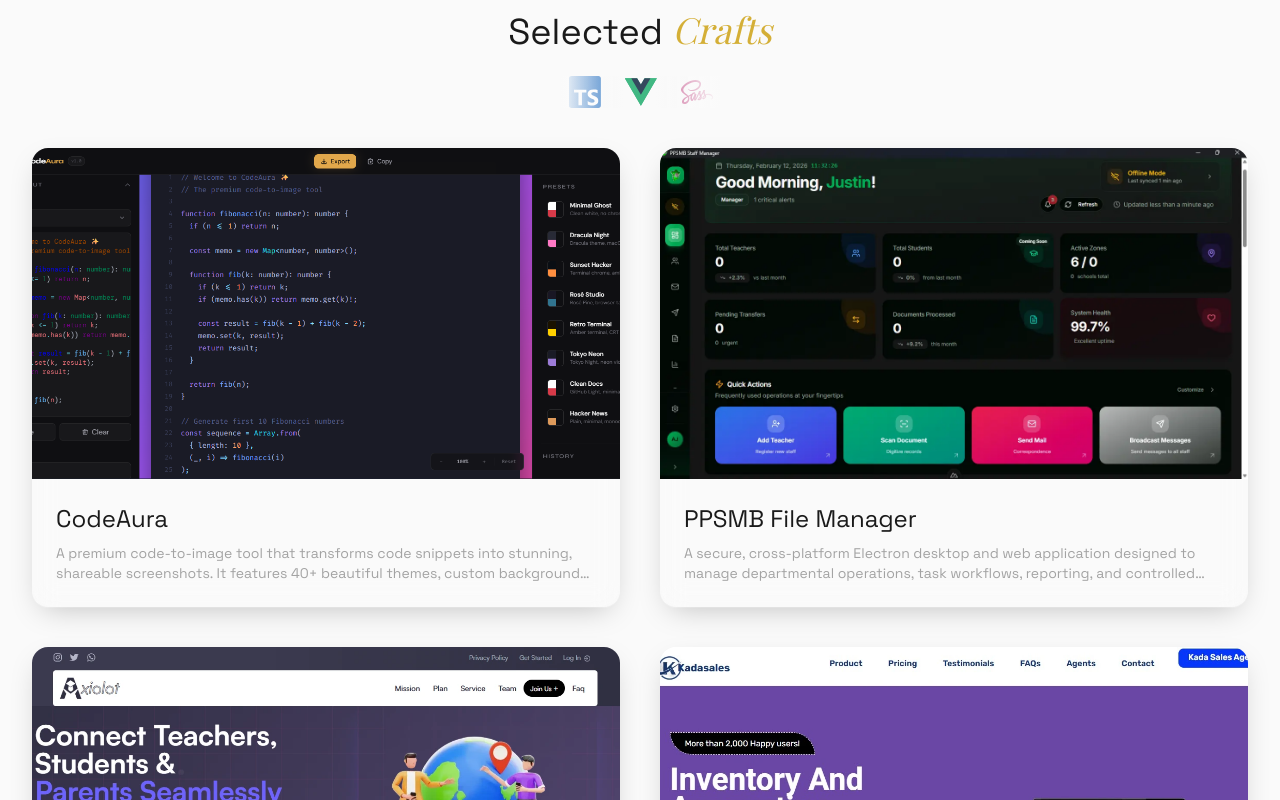
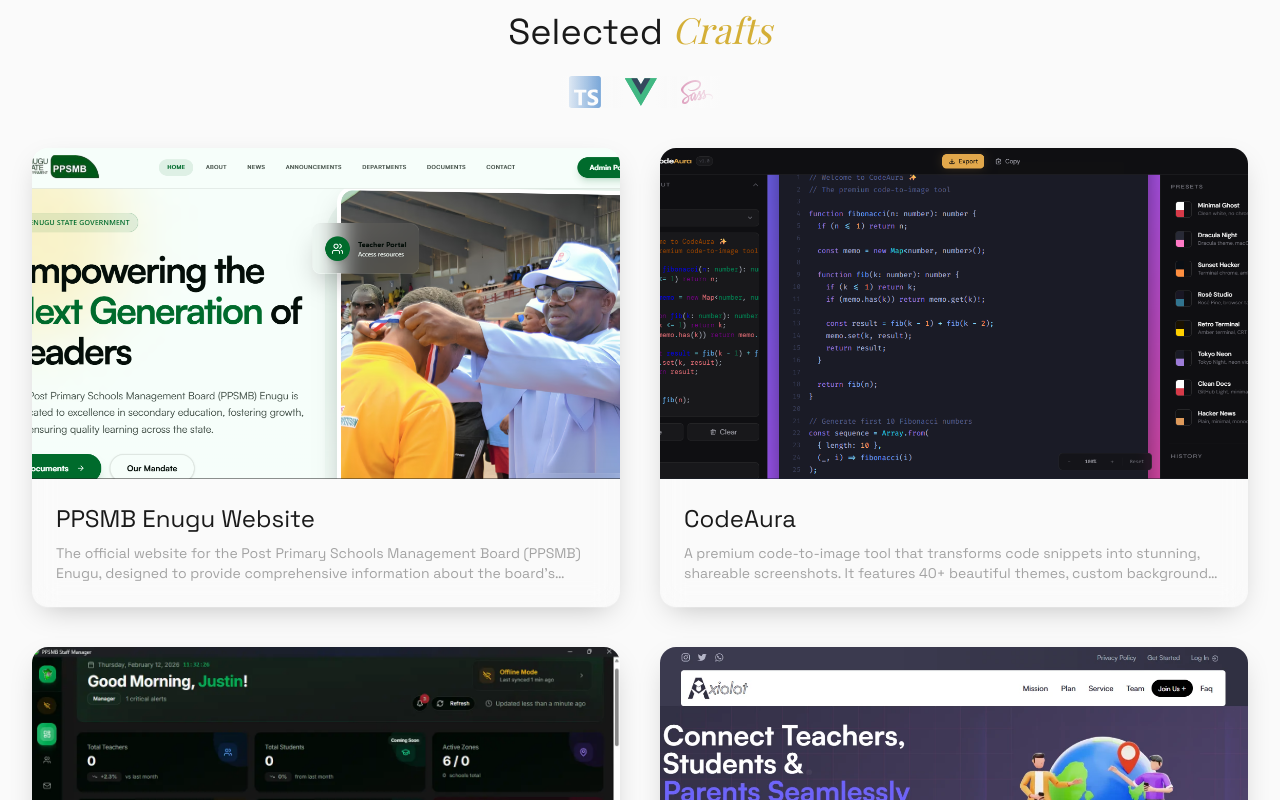
Before and after one commit to arinzejustin/portfolio, a Nuxt app: page / in a window 1280 px wide. Shown: the part 2000-2800 px from the top of the page. Built offline with nearby package versions, Linux system fonts and the light colour scheme; some icons are missing.

Commit message:
C:/Program Files/Git/

```diff
--- a/assets/json/crafts.json
+++ b/assets/json/crafts.json
@@ -1,4 +1,30 @@
 [
+  {
+    "title": "PPSMB Enugu Website",
+    "subtitle": "Official Website for Post Primary Schools Management Board, Enugu State, Nigeria",
+    "description": "The official website for the Post Primary Schools Management Board (PPSMB) Enugu, designed to provide comprehensive information about the board's operations, policies, and initiatives. It features a user-friendly interface, responsive design, and easy navigation to ensure that visitors can access the information they need efficiently.",
+    "image": "/image/ppsmbenugu.png",
+    "link": "/craft/ppsmbenugu-website",
+    "techstack": [
+      "Nuxt 3",
+      "Tailwind CSS",
+      "PHP (Slim)",
+      "MySQL",
+      "Cloudflare",
+      "Vercel",
+      "Git",
+      "Shadcn-ui"
+    ],
+    "date": "2026",
+    "features": [
+      "Comprehensive News & Announcements Platform",
+      "Document & Resource Repository",
+      "School and Educational Zone Management",
+      "Event Tracking and Media Gallery"
+    ],
+    "liveUrl": "https://ppsmbenugu.com",
+    "client": "Post Primary Schools Management Board, Enugu State, Nigeria"
+  },
   {
     "title": "CodeAura",
     "subtitle": "Premium Code-to-Image Tool",
@@ -59,8 +85,8 @@
       "Mobile-friendly and Desktop Interface",
       "Chat and Videos Call System"
     ],
-    "liveUrl": "https://ppsmb-enugu.netlify.app",
-    "client": "Post Primary Schools Management Board"
+    "liveUrl": "https://ppsmbnexusenugu.axiolot.com.ng",
+    "client": "Post Primary Schools Management Board, Enugu State, Nigeria"
   },
   {
     "title": "Axiolot Hub",
--- a/pages/index.vue
+++ b/pages/index.vue
@@ -1,5 +1,5 @@
 <script lang="ts">
-import { defineComponent, onMounted, ref } from "vue";
+import { defineComponent, ref } from "vue";
 import gsap from "gsap";
 import { TextPlugin } from "gsap/TextPlugin";
 import { ScrollTrigger } from "gsap/ScrollTrigger";
```
Also changed, not shown: public/image/ppsmbenugu.png (added).
